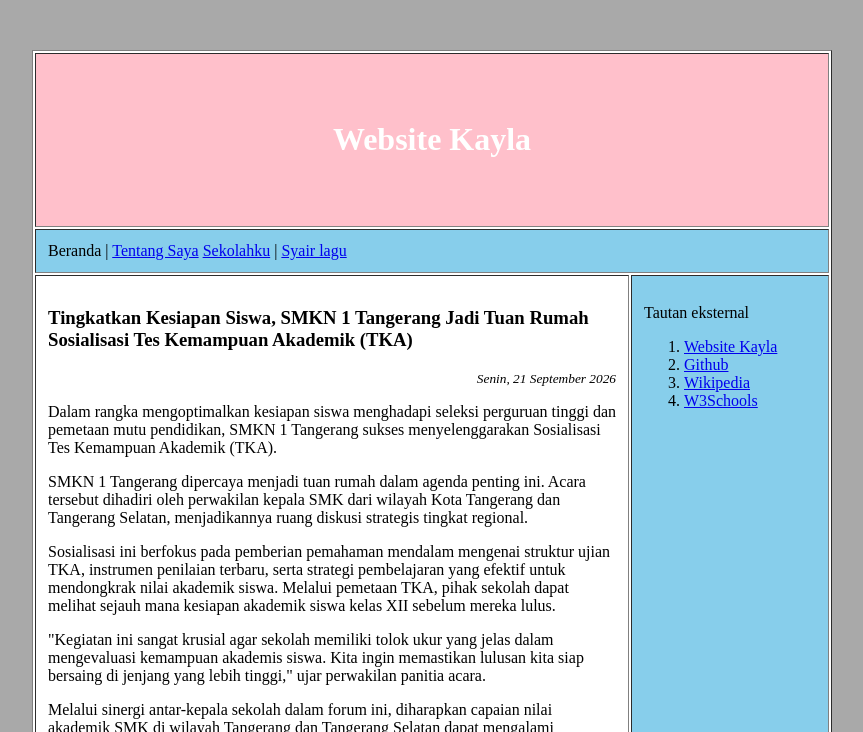
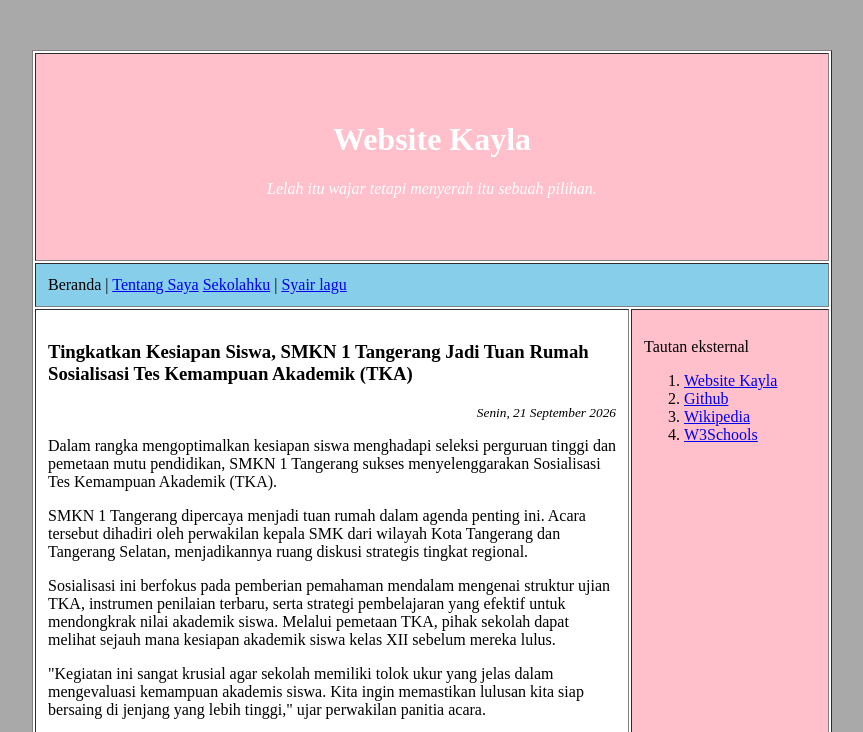
Before and after one commit to blubieskay/blubieskay.github.io, a plain HTML site: page berita 2.html in a window 1280 px wide. Shown: the top 732 px of the page, without its empty margins (208-1071 px from the left). Drawn offline with Linux system fonts and the light colour scheme.

Commit message:
Update berita 2.html

```diff
--- a/berita 2.html
+++ b/berita 2.html
@@ -14,7 +14,7 @@
                 <font color="white">
                     <p>&nbsp;</p>
                     <h1>Website Kayla</h1>
-
+                    <p><em>Lelah itu wajar tetapi menyerah itu sebuah pilihan.</em></p>
                     <p>&nbsp;</p>
                 </font>
             </td>
@@ -47,7 +47,7 @@
 
                 <!-- Akhir dari content utama -->
             </td>
-            <td width="25%" valign="top" bgcolor="skyblue">
+            <td width="25%" valign="top" bgcolor="pink">
                 <p>Tautan eksternal</p>
                 <ol>
                     <li><a href="https://zivanka223.github.io/">Website Kayla</a></li>
```
